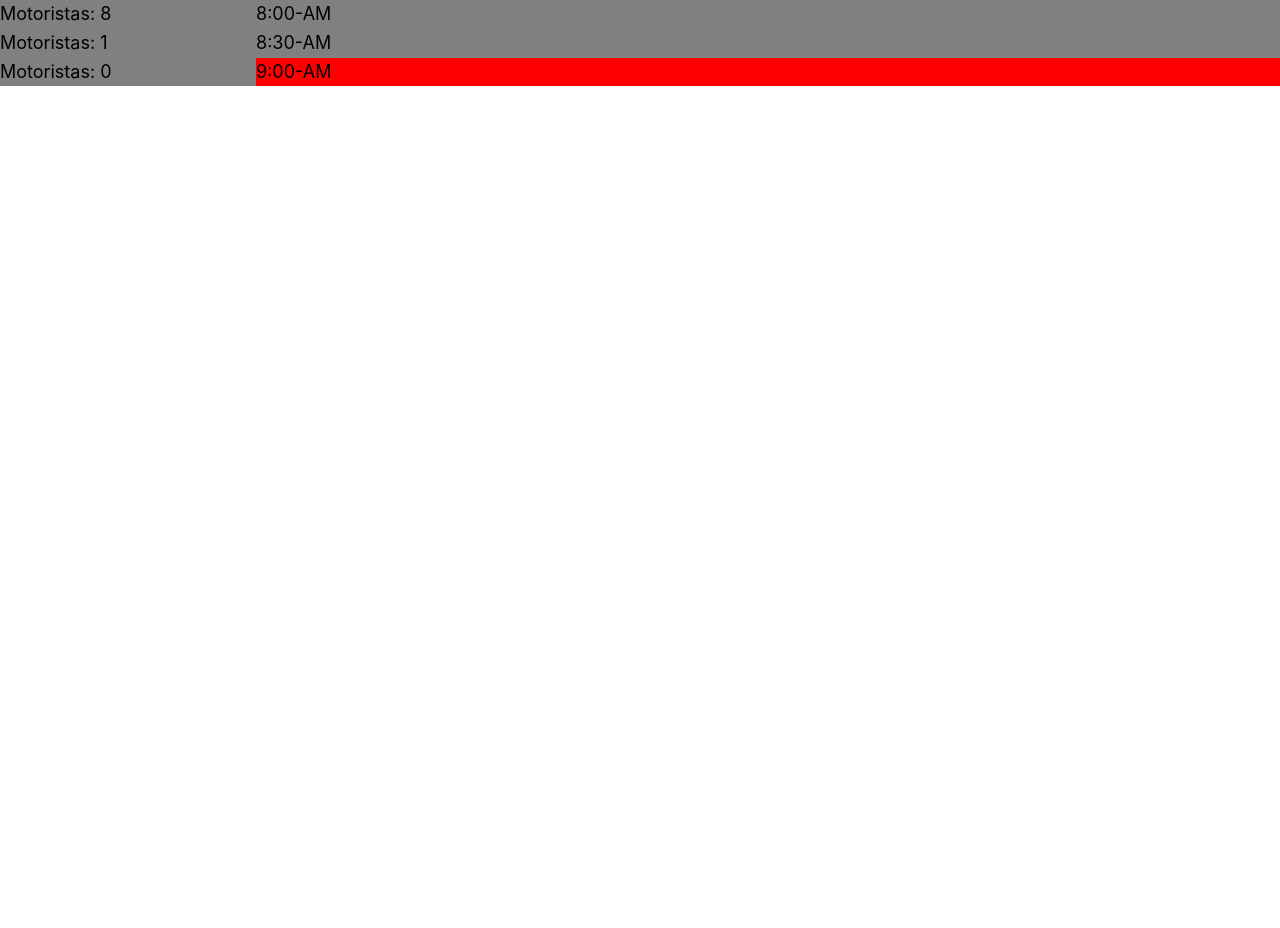
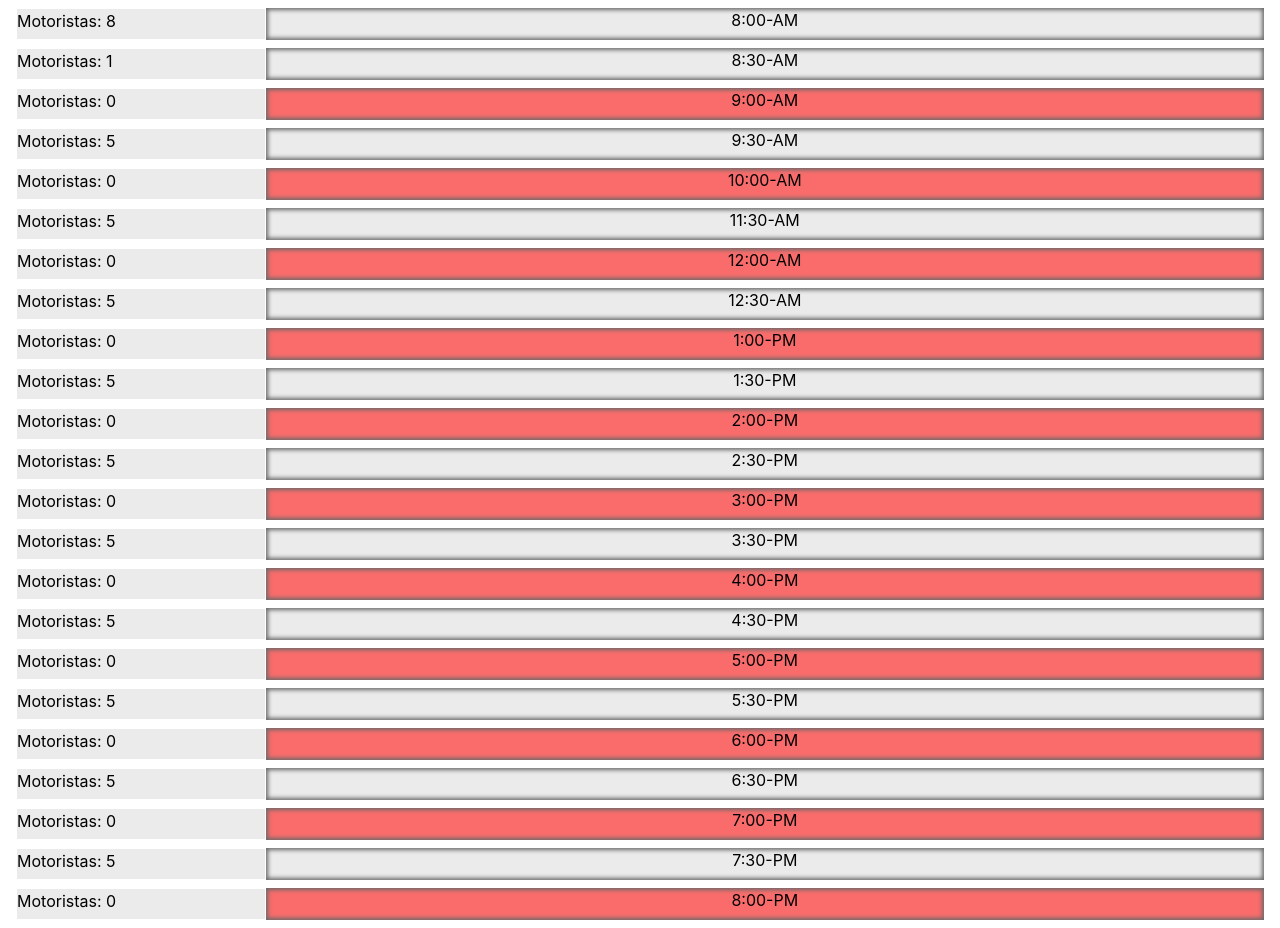
Before and after one commit to Jhon-Idrovo/trivia-app, a Next.js app in the folder portfolio/motorist-app/: page / in a window 1280 px wide. Before the commit the page ends 800 px from the top, so only its background shows below. Built offline with nearby package versions, Linux system fonts and the light colour scheme.

Commit message:
change to trivia app

```diff
--- a/portfolio/motorist-app/pages/index.js
+++ b/portfolio/motorist-app/pages/index.js
@@ -6,26 +6,26 @@ let APIresponse = [
   { time: "8:00-AM", motorists: 8 },
   { time: "8:30-AM", motorists: 1 },
   { time: "9:00-AM", motorists: 0 },
-  // { time: "9:30-AM", motorists: 5 },
-  // { time: "10:00-AM", motorists: 0 },
-  // { time: "11:30-AM", motorists: 5 },
-  // { time: "12:00-AM", motorists: 0 },
-  // { time: "12:30-AM", motorists: 5 },
-  // { time: "1:00-PM", motorists: 0 },
-  // { time: "1:30-PM", motorists: 5 },
-  // { time: "2:00-PM", motorists: 0 },
-  // { time: "2:30-PM", motorists: 5 },
-  // { time: "3:00-PM", motorists: 0 },
-  // { time: "3:30-PM", motorists: 5 },
-  // { time: "4:00-PM", motorists: 0 },
-  // { time: "4:30-PM", motorists: 5 },
-  // { time: "5:00-PM", motorists: 0 },
-  // { time: "5:30-PM", motorists: 5 },
-  // { time: "6:00-PM", motorists: 0 },
-  // { time: "6:30-PM", motorists: 5 },
-  // { time: "7:00-PM", motorists: 0 },
-  // { time: "7:30-PM", motorists: 5 },
-  // { time: "8:00-PM", motorists: 0 },
+  { time: "9:30-AM", motorists: 5 },
+  { time: "10:00-AM", motorists: 0 },
+  { time: "11:30-AM", motorists: 5 },
+  { time: "12:00-AM", motorists: 0 },
+  { time: "12:30-AM", motorists: 5 },
+  { time: "1:00-PM", motorists: 0 },
+  { time: "1:30-PM", motorists: 5 },
+  { time: "2:00-PM", motorists: 0 },
+  { time: "2:30-PM", motorists: 5 },
+  { time: "3:00-PM", motorists: 0 },
+  { time: "3:30-PM", motorists: 5 },
+  { time: "4:00-PM", motorists: 0 },
+  { time: "4:30-PM", motorists: 5 },
+  { time: "5:00-PM", motorists: 0 },
+  { time: "5:30-PM", motorists: 5 },
+  { time: "6:00-PM", motorists: 0 },
+  { time: "6:30-PM", motorists: 5 },
+  { time: "7:00-PM", motorists: 0 },
+  { time: "7:30-PM", motorists: 5 },
+  { time: "8:00-PM", motorists: 0 },
 ];
 
 export default function Home() {
@@ -47,12 +47,10 @@ export default function Home() {
       newTimespace.isSelected = false;
       newTimespace.motorists++;
     }
-    console.log(newTimespaces, newTimespace);
 
     setTimespaces(newTimespaces);
   };
 
-  const checkForEmpty = () => {};
   return (
     <>
       <Head>
--- a/portfolio/motorist-app/styles/global.css
+++ b/portfolio/motorist-app/styles/global.css
@@ -1,16 +1,14 @@
 html,
 body {
-  padding: 0;
-  margin: 0;
   font-family: -apple-system, BlinkMacSystemFont, Segoe UI, Roboto, Oxygen,
     Ubuntu, Cantarell, Fira Sans, Droid Sans, Helvetica Neue, sans-serif;
-  line-height: 1.6;
-  font-size: 18px;
+  line-height: 1.5;
+  font-size: 16px;
 }
 :root {
-  --bg-initial: gray;
-  --bg-selected: green;
-  --bg-empty: red;
+  --bg-initial: rgb(235, 235, 235);
+  --bg-selected: rgb(127, 243, 127);
+  --bg-empty: rgb(250, 108, 108);
 }
 
 * {
@@ -19,68 +17,62 @@ body {
   margin: 0;
 }
 
-a {
-  color: #0070f3;
-  text-decoration: none;
-}
-
-a:hover {
-  text-decoration: underline;
-}
-
-img {
-  max-width: 100%;
-  display: block;
-}
-
 .timespace {
   display: grid;
   grid-template-columns: 1fr 4fr;
   grid-template-rows: auto;
-  grid-template-areas: "motorists time";
-  background-color: var(--bg-initial);
-}
 
-.timespace .motorists {
-  grid-area: motorist;
-}
-
-.timespace .time {
-  grid-area: time;
+  min-height: 2rem;
+  margin: 0.5rem 1rem;
 }
 
 .counter,
 .time {
-  background-color: inherit;
+  background-color: var(--bg-initial);
+
   position: relative;
 }
-.time .time-check {
+
+.counter {
+  margin: 1px;
+}
+
+.time-check {
   width: 100%;
   height: 100%;
 
   position: absolute;
   top: 0;
-  right: 0;
-  left: 0;
-  bottom: 0;
   z-index: 1;
   opacity: 0;
+
+  cursor: pointer;
 }
 .time .time-label {
   position: absolute;
   top: 0;
-  right: 0;
-  left: 0;
-  bottom: 0;
+
+  text-align: center;
 
   width: 100%;
   height: 100%;
 
   background-color: inherit;
+  -webkit-box-shadow: inset 0px 0px 4px 2px rgba(105, 105, 105, 1);
+  -moz-box-shadow: inset 0px 0px 4px 2px rgba(105, 105, 105, 1);
+  box-shadow: inset 0px 0px 4px 2px rgba(105, 105, 105, 1);
+}
+
+.time-check:disabled {
+  cursor: not-allowed;
+}
+.time-check:hover + .time-label {
+  transform: scale(1.1);
 }
 .time-check:checked + .time-label {
   background-color: var(--bg-selected);
 }
 .time-check:disabled + .time-label {
   background-color: var(--bg-empty);
+  transform: none;
 }
```
